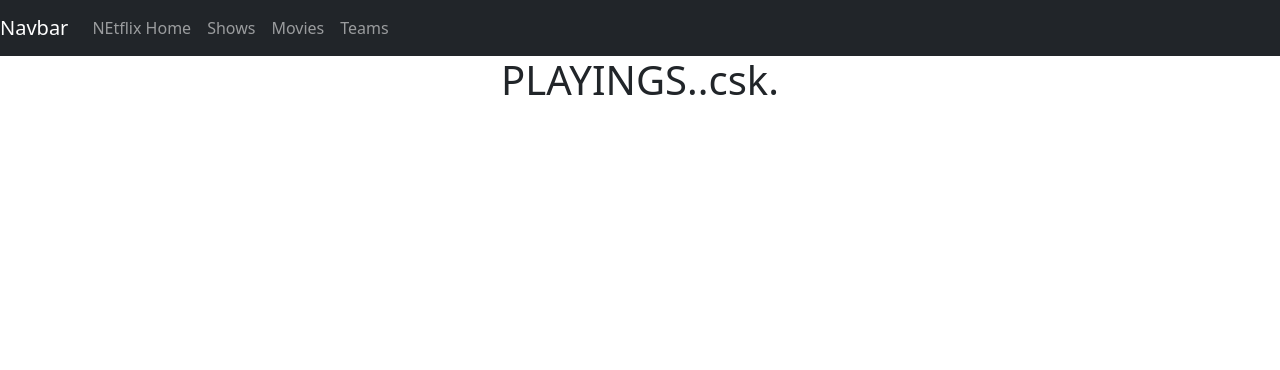
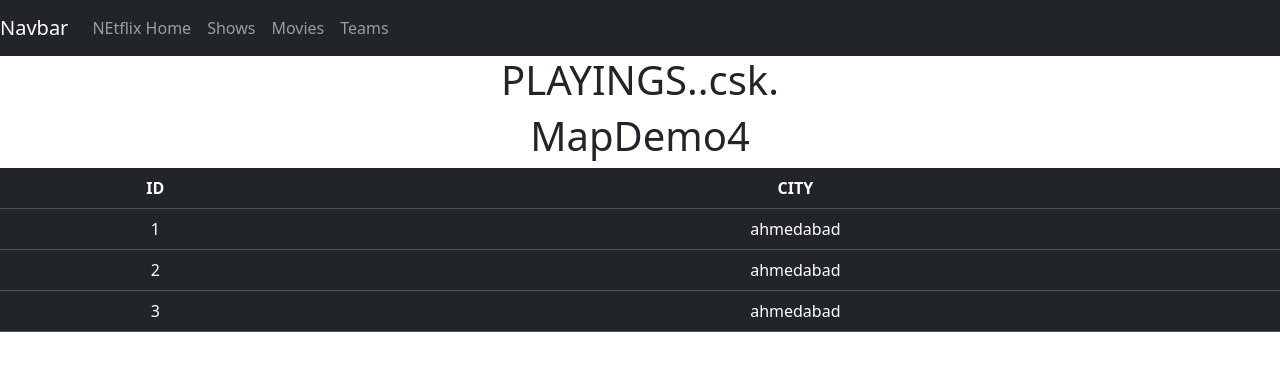
Before and after one commit to Ishanidamor/learning26, a React (Vite) app: page /teamdetails/csk in a window 1280 px wide. Shown: the top 370 px of the page. Built offline with nearby package versions, Linux system fonts and the light colour scheme.

Commit message:
Mapdemo4 and 5

```diff
--- a/src/App.jsx
+++ b/src/App.jsx
@@ -7,6 +7,7 @@ import { FooterComponent} from "./components/FooterComponent";
 import { MapDemo1 } from './components/MapDemo1';
 import { MapDemo2 } from './components/MapDemo2';
 import { MapDemo3 } from './components/MapDemo3';
+import { MapDemo4 } from "./components/MapDemo4"
 import { Route, Routes } from "react-router-dom";
 import { NetflixHome } from "./components/NetflixHome";
 import { NetflixMovies } from "./components/NetflixMovies";
@@ -35,6 +36,7 @@ function App() {
         <Route path="/teams/" element={<Teams/>}></Route>
         <Route path="/teamdetails/:name" element={<TeamDetails/>}></Route>
       </Routes>
+      <MapDemo4/>
     </div>
   );
 }
--- /dev/null
+++ b/src/components/MapDemo4.jsx
@@ -0,0 +1,32 @@
+import React from 'react'
+
+export const MapDemo4 = () => {
+    var cities=[
+        {id:1,city:"ahmedabad"},
+        {id:2,city:"ahmedabad"},
+        {id:3,city:"ahmedabad"}
+    ]
+  return (
+    <div style={{textAlign:"center"}}>
+        <h1>MapDemo4</h1>
+        <table className="table table-dark">
+            <thead>
+                <tr>
+                    <th>ID</th>
+                    <th>CITY</th>
+                </tr>
+            </thead>
+            <tbody>
+                {
+                    cities.map((c)=>{
+                        return <tr>
+                            <td>{c.id}</td>
+                            <td>{c.city}</td>
+                        </tr>
+                    })
+                }
+            </tbody>
+        </table>
+    </div>
+  )
+}
```
Also changed, not shown: src/components/MapDemo5.jsx (added, +15 -0 lines).
